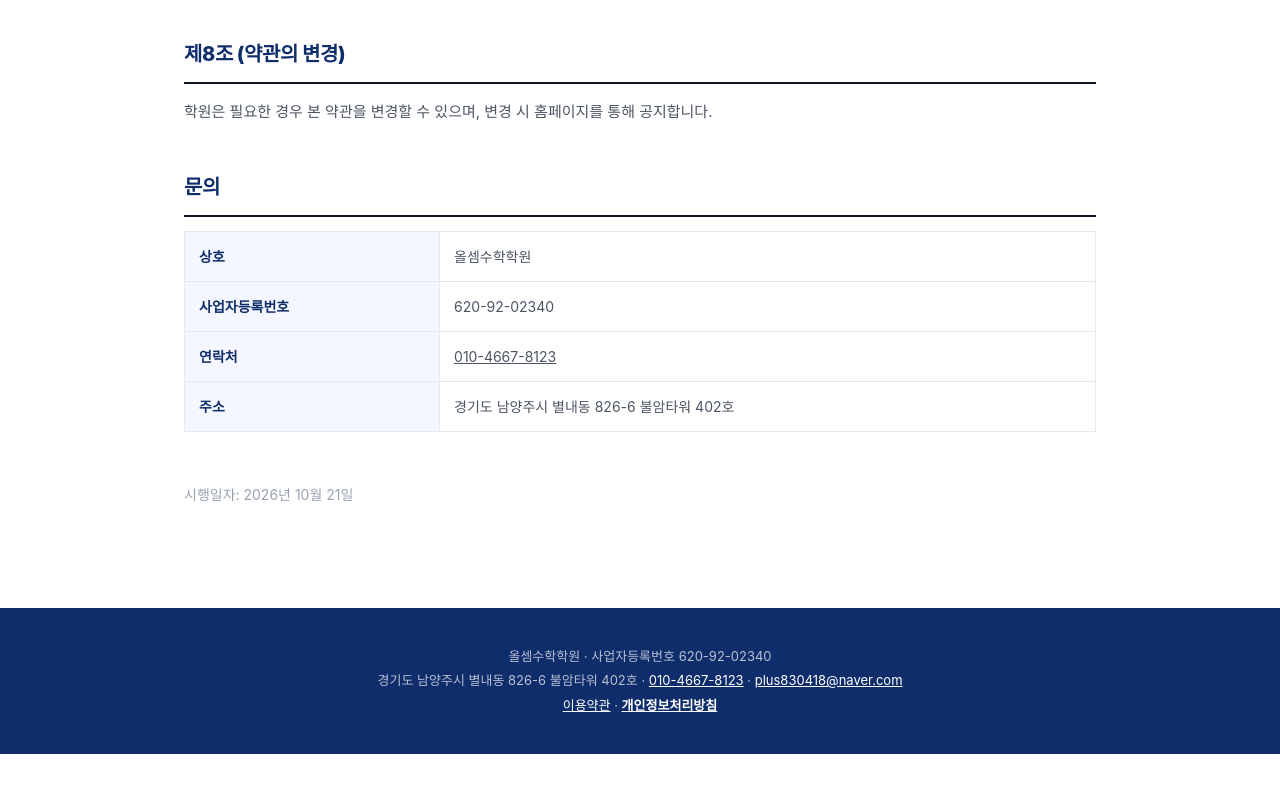
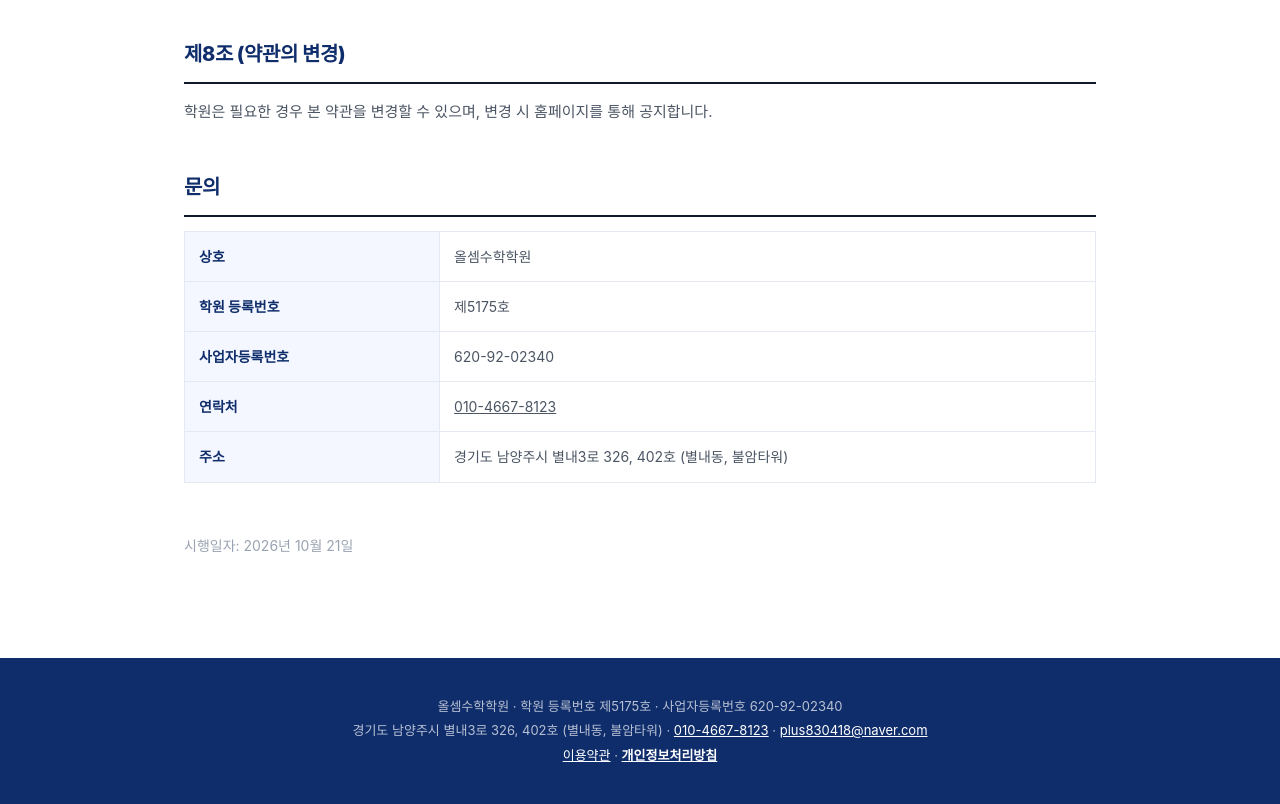
Before and after one commit to MCLeem/Allsem, a plain HTML site: page terms.html in a window 1280 px wide. Shown: the part 1610-2414 px from the top of the page. Before the commit the page ends 2364 px from the top, so only its background shows below. Drawn offline with Linux system fonts and the light colour scheme; a script that the page names is missing; a web font is replaced by a local one.

Commit message:
Update address and footer information in terms.html

```diff
--- a/terms.html
+++ b/terms.html
@@ -72,12 +72,13 @@ th{background:var(--bg2);color:var(--navy);font-weight:700;width:28%}
 <h2>문의</h2>
 <table>
 <tr><th>상호</th><td>올셈수학학원</td></tr>
+<tr><th>학원 등록번호</th><td>제5175호</td></tr>
 <tr><th>사업자등록번호</th><td>620-92-02340</td></tr>
 <tr><th>연락처</th><td><a href="tel:010-4667-8123">010-4667-8123</a></td></tr>
-<tr><th>주소</th><td>경기도 남양주시 별내동 826-6 불암타워 402호</td></tr>
+<tr><th>주소</th><td>경기도 남양주시 별내3로 326, 402호 (별내동, 불암타워)</td></tr>
 </table>
 <p class="date">시행일자: 2026년 10월 21일</p>
 </main>
-<footer class="ft">올셈수학학원 · 사업자등록번호 620-92-02340<br>경기도 남양주시 별내동 826-6 불암타워 402호 · <a href="tel:010-4667-8123">010-4667-8123</a> · <a href="mailto:plus830418@naver.com">plus830418@naver.com</a><br><a href="terms.html">이용약관</a> · <a href="privacy.html"><b>개인정보처리방침</b></a></footer>
+<footer class="ft">올셈수학학원 · 학원 등록번호 제5175호 · 사업자등록번호 620-92-02340<br>경기도 남양주시 별내3로 326, 402호 (별내동, 불암타워) · <a href="tel:010-4667-8123">010-4667-8123</a> · <a href="mailto:plus830418@naver.com">plus830418@naver.com</a><br><a href="terms.html">이용약관</a> · <a href="privacy.html"><b>개인정보처리방침</b></a></footer>
 </body>
 </html>
```
